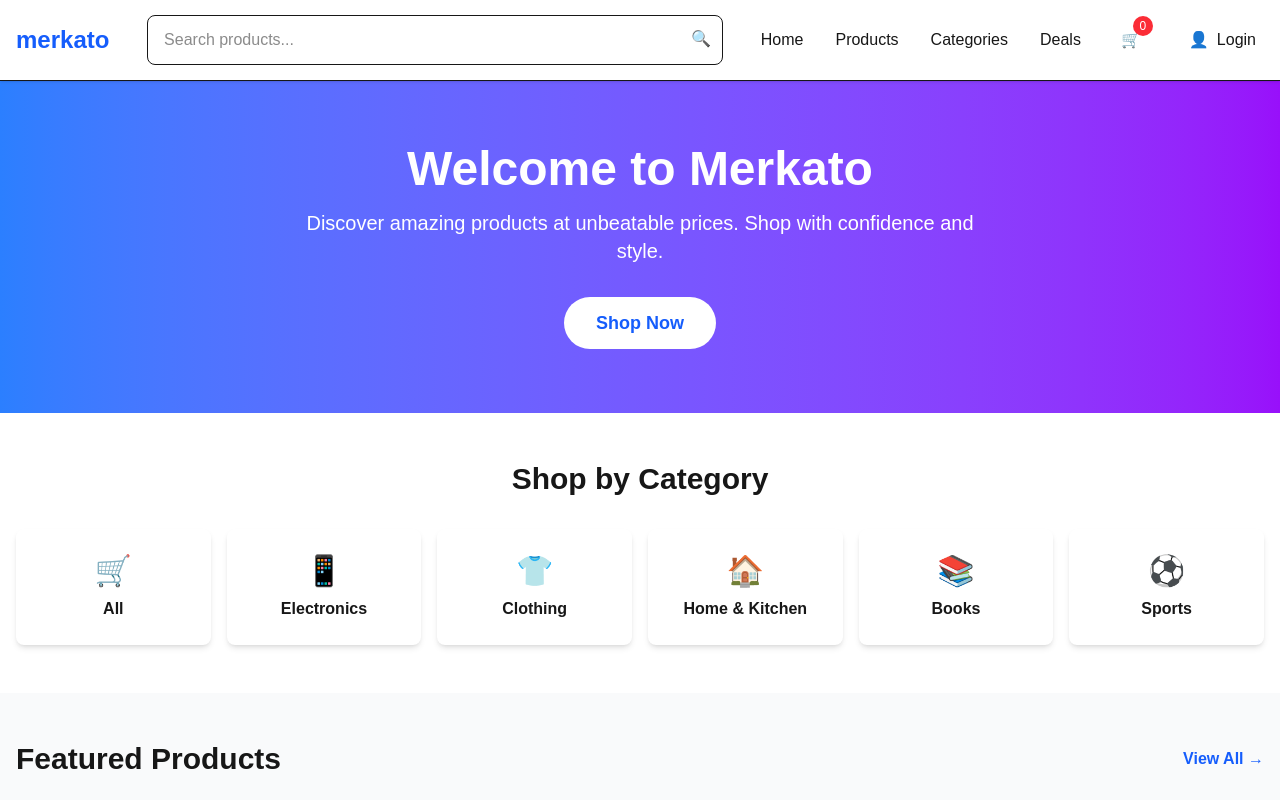
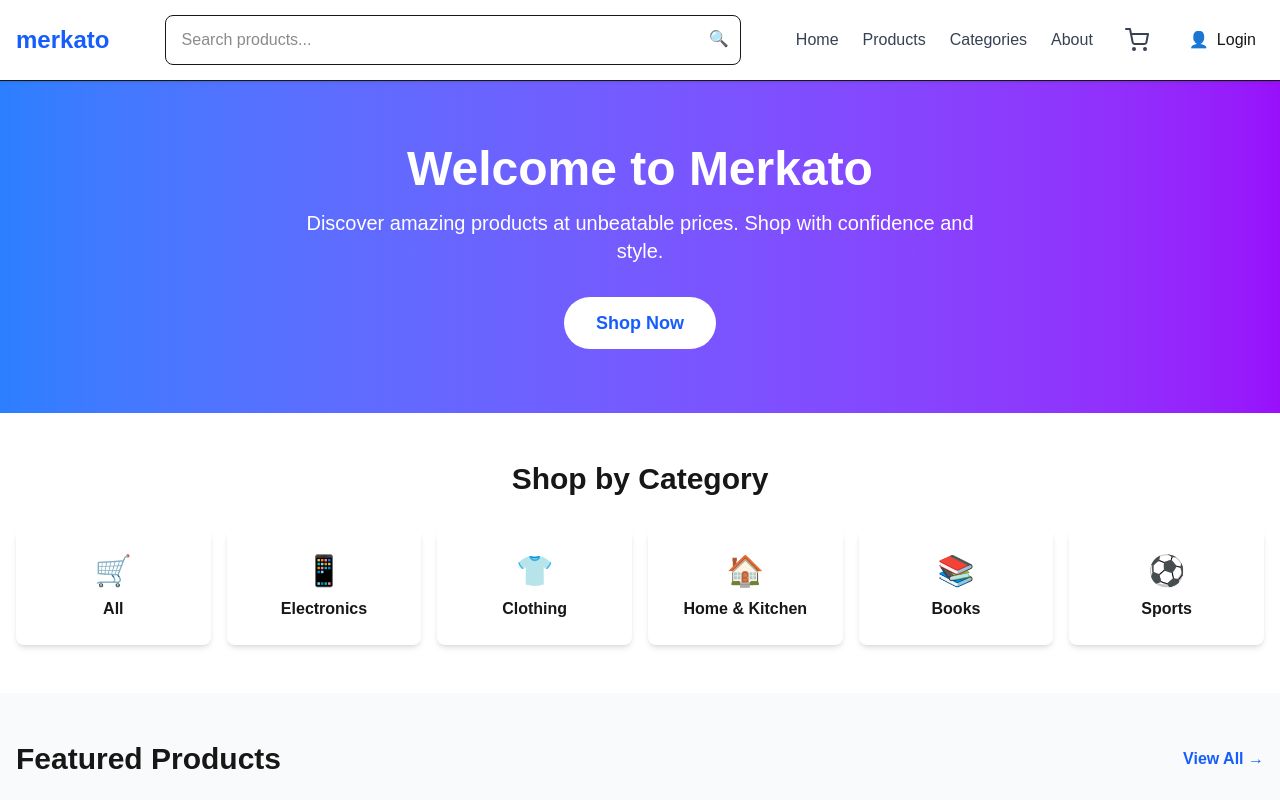
Before and after one commit to thomas1y/Merkato, a Next.js app: page / in a window 1280 px wide. Shown: the top 800 px of the page. Built offline with nearby package versions, Linux system fonts and the light colour scheme.

Commit message:
updating components for redux

```diff
--- a/app/components/layout/Header.js
+++ b/app/components/layout/Header.js
@@ -1,5 +1,23 @@
+'use client';
+import { useEffect, useState } from "react";
+import Link from 'next/link';
+import { useSelector } from 'react-redux';
+import { selectCartTotalQuantity } from '@/app/lib/store/features/cart/selectors';
+import { FiShoppingCart, FiSearch, FiUser } from 'react-icons/fi';
+const Header = () => {
 
-const Header = () => {
+ const totalQuantity = useSelector(selectCartTotalQuantity);
+ const [mounted, setMounted] = useState(false);
+
+  useEffect(() => {
+    setMounted(true);
+  }, []);
+
+  if (!mounted) return null;
+
+
+
+
   return (
     <header className="sticky bg-white border-b top-0 w-full z-50 shadow-sm">
       <div className="container mx-auto px-4">
@@ -31,22 +49,45 @@ const Header = () => {
           <div className="flex items-center space-x-8">
 
             {/* NAVIGATION LINKS */}
-            <nav className="hidden md:flex space-x-8">
-              <a href="/" className="hover:text-blue-600 transition">Home</a>
-              <a href="/products" className="hover:text-blue-600 transition">Products</a>
-              <a href="#" className="hover:text-blue-600 transition">Categories</a>
-              <a href="#" className="hover:text-blue-600 transition">Deals</a>
-            </nav>
+            <nav className="hidden md:flex items-center space-x-6">
+            <Link
+              href="/"
+              className="text-gray-700 hover:text-blue-600 transition-colors"
+            >
+              Home
+            </Link>
+            <Link
+              href="/products"
+              className="text-gray-700 hover:text-blue-600 transition-colors"
+            >
+              Products
+            </Link>
+            <Link
+              href="/categories"
+              className="text-gray-700 hover:text-blue-600 transition-colors"
+            >
+              Categories
+            </Link>
+            <Link
+              href="/about"
+              className="text-gray-700 hover:text-blue-600 transition-colors"
+            >
+              About
+            </Link>
+          </nav>
 
             {/* CART ICON with badge */}
-            <div className="relative">
-              <button className="p-2 hover:bg-gray-100 rounded-full transition">
-                🛒
-              </button>
-              <span className="absolute -top-1 -right-1 bg-red-500 text-white text-xs rounded-full h-5 w-5 flex items-center justify-center">
-                0
-              </span>
-            </div>
+            <Link
+              href="/cart"
+              className="relative text-gray-700 hover:text-blue-600 transition-colors"
+            >
+              <FiShoppingCart className="w-6 h-6" />
+              {totalQuantity > 0 && (
+                <span className="absolute -top-2 -right-2 bg-blue-600 text-white text-xs rounded-full w-5 h-5 flex items-center justify-center">
+                  {totalQuantity}
+                </span>
+              )}
+            </Link>
 
             {/* USER MENU / LOGIN */}
             <div>
--- a/app/components/products/ProductCard.js
+++ b/app/components/products/ProductCard.js
@@ -1,9 +1,28 @@
-"use client";
+'use client';
+
+
+import { useDispatch } from 'react-redux';
+import { addItem } from '@/app/lib/store/features/cart/cartSlice';
 
 import Link from "next/link";
 import { formatPrice, generateStars } from '../../lib/utils/helpers';
 
 const ProductCard = ({ product }) => {
+
+  const dispatch = useDispatch();
+
+   const handleAddToCart = () => {
+    dispatch(addItem({
+      id: product.id,
+      name: product.name,
+      price: product.price,
+      image: product.image,
+
+    }));
+
+
+    alert(`${product.name} added to cart!`);
+  }
   return (
     <Link href={`/products/${product.id}`} className="block">
       <div className="bg-white rounded-lg shadow-md overflow-hidden hover:shadow-lg transition-shadow duration-300 cursor-pointer">
@@ -90,11 +109,7 @@ const ProductCard = ({ product }) => {
 
           {/* Add to Cart Button */}
           <button
-            onClick={(e) => {
-              e.preventDefault();
-              e.stopPropagation();
-              alert(`Added ${product.name} to cart!`);
-            }}
+            onClick={handleAddToCart}
             className='w-full bg-blue-500 hover:bg-blue-600 text-white font-medium py-2 px-4 rounded-lg transition-colors duration-200'
           >
             Add to Cart
--- a/app/layout.js
+++ b/app/layout.js
@@ -2,6 +2,7 @@ import { Geist, Geist_Mono } from "next/font/google";
 import "./globals.css";
 import Header from "./components/layout/Header";
 import Footer from './components/layout/Footer'
+import StoreProvider from './lib/store/StoreProvider';
 
 const geistSans = Geist({
   variable: "--font-geist-sans",
@@ -24,12 +25,15 @@ export default function RootLayout({ children }) {
       <body
         className={`${geistSans.variable} ${geistMono.variable} antialiased`}
       >
-        <Header/>
+      <StoreProvider>
+            <Header/>
 
         <main className="flex-grow">
           {children}
         </main>
         <Footer/>
+      </StoreProvider>
+
 
       </body>
     </html>
--- /dev/null
+++ b/app/lib/store/features/cart/selectors.js
@@ -0,0 +1,6 @@
+export const selectCartItems = (state) => state.cart.items;
+export const selectCartTotalQuantity = (state) => state.cart.totalQuantity;
+export const selectCartSubtotal = (state) => state.cart.subtotal;
+export const selectCartTotalItems = (state) => state.cart.items.length;
+export const selectIsItemInCart = (id) => (state) =>
+  state.cart.items.some(item => item.id === id);
```
